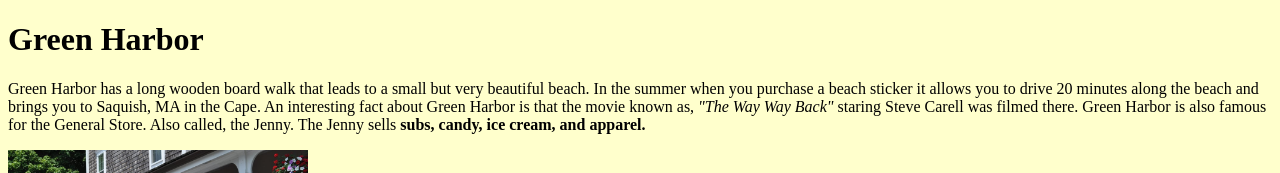
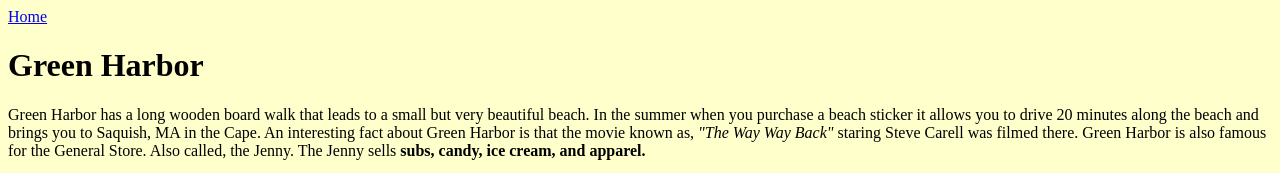
Before and after one commit to katmandile/katmandile.github.io, a plain HTML site: page greenharbor.html in a window 1280 px wide. Shown: the top 173 px of the page. Drawn offline with Linux system fonts and the light colour scheme.

Commit message:
Add files via upload

```diff
--- a/greenharbor.html
+++ b/greenharbor.html
@@ -3,9 +3,13 @@
 <head>
 <title>
 <h1> Green Harbor</h1>
+
+
 </title>
 </head>
 <body>
+<a href="index.html">Home</a>
+
 <h1>Green Harbor</h1>
 <p>Green Harbor has a long wooden board walk that leads to a small but very beautiful beach. In the summer when you purchase a beach sticker it allows you to drive 20 minutes along the beach and brings you to Saquish, MA in the Cape. An interesting fact about Green Harbor is that the movie known as, <i> "The Way Way Back"</i> staring Steve Carell was filmed there. Green Harbor is also famous for the General Store. Also called, the Jenny. The Jenny sells <b>subs, candy, ice cream, and apparel.</b></p>
 <IMG SRC="jenny.jpg" width="300"
```
Also changed, not shown: humarock.html (+2 -0 lines), rex.html (+2 -0 lines).
